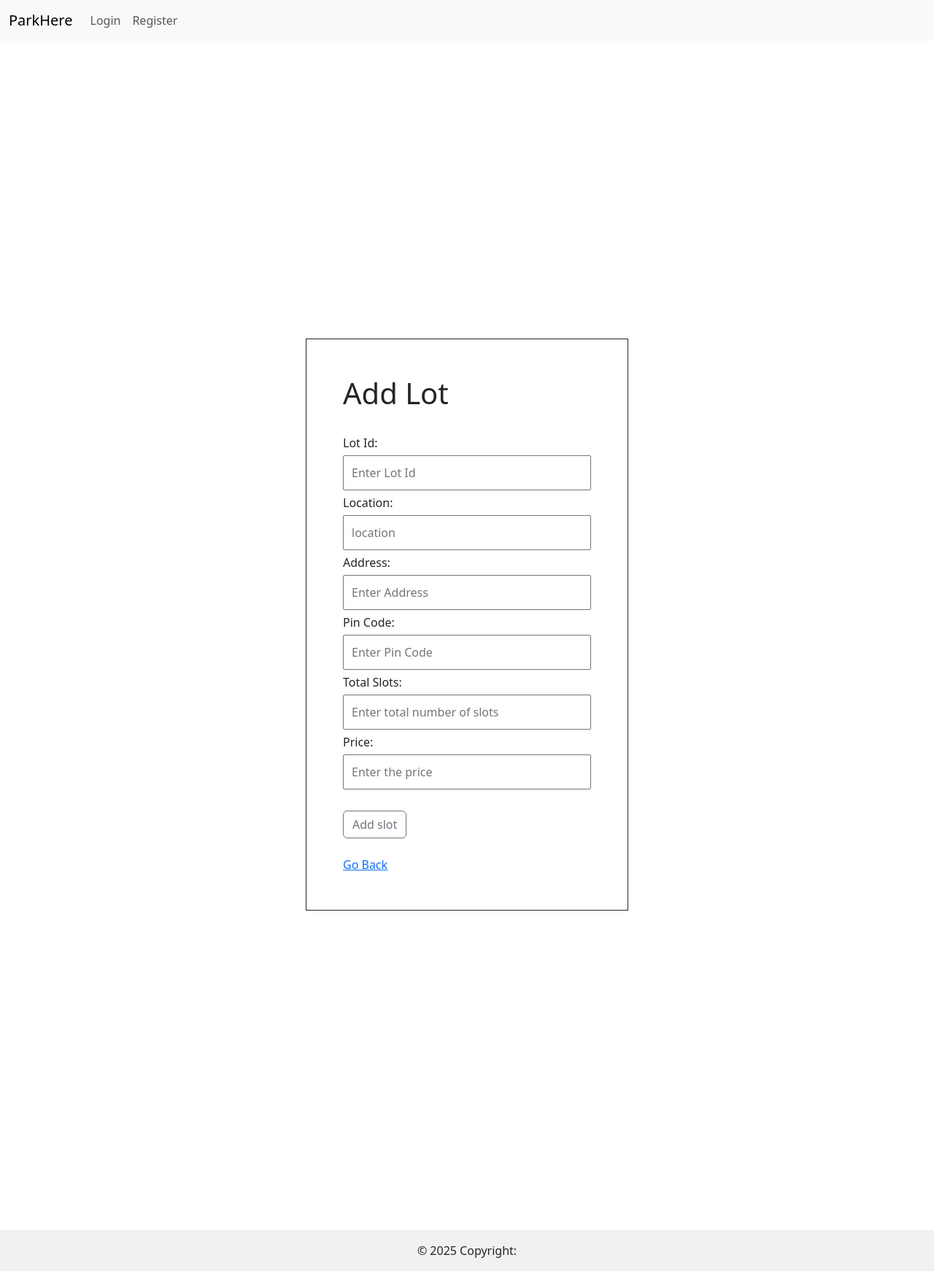
After one commit to 24f2007245/VehicleParkingWebApplication, a Flask app: page /add_lot in a window 1280 px wide. The commit adds this page. Shown: the whole page at 73% size. Run offline with Flask 3, Linux system fonts and the light colour scheme.

Commit message:
milestone done

```diff
--- a/app.py
+++ b/app.py
@@ -1,56 +1,32 @@
 from flask import Flask,render_template, request
-from flask_sqlalchemy import SQLAlchemy
+
+from controller.models import db
 
 app = Flask(__name__)
 app.config['SQLALCHEMY_DATABASE_URI'] = 'sqlite:///project.db'
-db = SQLAlchemy()
+SQLALCHEMY_TRACK_MODIFICATIONS = False
+app.config['SECRET_KEY'] ='this_is_my_secret_key'
+
 db.init_app(app)
 
 def create_tables():
     with app.app_context():
         db.create_all()
+        admin = UserData.query.filter_by(roles='admin').first()
+        if not admin:
+            admin = UserData(
+                user_name = 'admin',
+                user_email = 'admin@admin.com',
+                password = 'admin',
+                roles = 'admin'
+            )
+            db.session.add(admin)
+            db.session.commit()
 
-class User(db.Model):
-    # __tablename__ = 'userInMyApplicaiton'
-    email = db.Column(db.String(120), unique=True, nullable=False, primary_key=True)
-    password = db.Column(db.String(200), nullable=False)
-
-@app.route('/')
-def index():
-    return render_template('index.html')
-
-@app.route('/login', methods=['GET', 'POST'])
-def login():
-    if request.method == 'GET':
-        return render_template('login.html')
-    if request.method == 'POST':
-        user_email = request.form['user_email']
-        password = request.form['password']
-
-        user= User.query.filter_by(email=user_email).first()
-
-        if user_email == user.email and password == user.password:
-            return render_template('dashboard.html', user_email=user.email)
-        else:
-            print(f"Login attempt with email: {user_email} and password: {password}")
-            return render_template('login.html', error='Invalid credentials')
-
-
-@app.route('/register', methods=['GET', 'POST'])
-def register():
-    if request.method == 'POST':
-        user_email= request.form['user_email']
-        password = request.form['password']
-        db.session.add(User(email=user_email, password=password))
-        db.session.commit()
-        # Here you would typically save the new user to a database
-        return render_template('login.html', success='Registration successful, please log in.')
-    return render_template('register.html')
-
-@app.route('/dashboard')
-def dashboard():
-    return render_template('dashboard.html')
-
+# class User(db.Model):
+#     email = db.Column(db.String(120), unique=True, nullable=False, primary_key=True)
+#     password = db.Column(db.String(200), nullable=False)
+from controller.all_routes import *
 if __name__ == '__main__':
     create_tables()
     app.run(debug=True)
--- /dev/null
+++ b/controller/all_routes.py
@@ -0,0 +1,115 @@
+from app import app
+
+from flask import render_template, request, flash, redirect, url_for, session
+from controller.models import *
+
+@app.route('/')
+def index():
+    return render_template('index.html')
+
+@app.route('/login', methods=['GET', 'POST'])
+def login():
+    if request.method == 'GET':
+        return render_template('login.html')
+
+    if request.method == 'POST':
+        email = request.form['user_email']
+        password = request.form['password']
+
+              # Fetch user from the database
+        user= UserData.query.filter_by(user_email=email).first()
+
+
+        if not user:
+            flash('Email not registered.', 'error')
+            return redirect(url_for('login'))
+
+
+
+        if password != user.password:
+            flash('Incorrect password.', 'danger')
+            return redirect(url_for('login'))
+
+        session['email'] = user.user_email
+        session['roles'] = user.roles
+
+        if 'admin' in user.roles:
+            return render_template('admin_dashboard.html')
+
+        flash('login successful', 'success')
+        return render_template('dashboard.html')
+
+
+@app.route('/register', methods=['GET', 'POST'])
+def register():
+    if request.method == 'POST':
+        user_name= request.form.get('user_name')
+        user_email= request.form.get('user_email')
+        password = request.form.get('password')
+        vehicle_no = request.form.get('vehicle_no')
+        address = request.form.get('Address')
+        if UserData.query.filter_by(user_email=user_email).first():
+            flash('Email already registered.', 'error')
+            return redirect(url_for('register'))
+        db.session.add(UserData(user_name=user_name, user_email=user_email, password=password,vehicle_no=vehicle_no, address=address))
+        db.session.commit()
+
+        return render_template('login.html', success='Registration successful, please log in.')
+    return render_template('register.html')
+
+@app.route('/dashboard')
+def dashboard():
+    if 'email' not in session:
+        flash('Please login to access the dashboard.', 'warning')
+        return redirect(url_for('login'))
+
+    if 'roles' in session and 'admin' in session['roles']:
+        return render_template('admin_dashboard.html')
+
+    return render_template('dashboard.html')
+
+@app.route('/registered_users')
+def registered_users():
+    return render_template('registered_users.html',usersdata=UserData.query.all())
+
+@app.route('/add_lot', methods=['GET', 'POST'])
+def add_lot():
+    if request.method == 'POST':
+        id = request.form.get('id')
+        location = request.form.get('location')
+        total_slots = request.form.get('total_slots')
+        pin_code = request.form.get('pin_code')
+        price = request.form.get('price')
+        address = request.form.get('address')
+
+        # Convert data types (important!)
+        try:
+            total_slots = int(total_slots) if total_slots else 0
+            price = float(price) if price else 0.0
+        except ValueError:
+            flash("Invalid input for slots or price", "error")
+            return redirect(url_for('add_lot'))
+
+        if ParkingLot.query.filter_by(id=id).first():
+            flash('Parking lot already exists.', 'error')
+            return redirect(url_for('add_lot'))
+
+        new_lot = ParkingLot(id=id, location=location, total_slots=total_slots,
+                             pin_code=pin_code, price=price, address=address)
+        db.session.add(new_lot)
+        db.session.commit()
+
+        flash('Parking lot added successfully.', 'success')
+        return redirect(url_for('add_lot'))  # Or redirect to another page
+    return render_template('add_lot.html')
+
+@app.route('/go_add_lot')
+def go_add_lot():
+    return render_template('add_lot.html')
+
+@app.route('/logout')
+def logout():
+    session.pop('email', None)
+    session.pop('roles', None)
+    flash('You have been logged out.', 'success')
+    return redirect(url_for('login'))
--- /dev/null
+++ b/static/style.css
@@ -0,0 +1,56 @@
+* {
+    margin: 0;
+    padding: 0;
+}
+
+#login {
+    display: flex;
+    justify-content: center;
+    align-items: center;
+    height: 100vh;
+}
+#add_lot {
+    display: flex;
+    justify-content: center;
+    align-items: center;
+    height: 200vh;
+}
+
+.box {
+    padding: 50px;
+    border: 1px, solid;
+
+}
+
+#register {
+    display: flex;
+    justify-content: center;
+    align-items: center;
+    height: 120vh;
+}
+
+input {
+    width: 100%;
+    padding: 10px;
+    margin: 5px 0;
+    box-sizing: border-box;
+}
+
+button {
+    padding: 3px 10px;
+    cursor: pointer;
+}
+
+
+@media (max-width: 768px) {
+
+    #login_box,
+    #register_box {
+        border: none;
+    }
+}
+
+.container {
+    width: 80%;
+    justify-content: center;
+}
--- /dev/null
+++ b/templates/add_lot.html
@@ -0,0 +1,39 @@
+{% extends 'base.html' %}
+
+{% block title %} Add Lot {% endblock %}
+
+{% block content %}
+
+    <div id="add_lot">
+        <div class="box">
+            <h1>Add Lot</h1><br>
+            <form action="/add_lot" method="post">
+                <label for="id">Lot Id:</label>
+                <input type="text" name="id" id="id" placeholder="Enter Lot Id" required>
+                <br>
+                <label for="location">Location:</label>
+                <input type="text" id="location" name="location"placeholder="location" required>
+                <br>
+
+                <label for="address">Address:</label>
+                <input type="text" id="address" name="address" placeholder="Enter Address" required>
+                <br>
+
+                <label for="pin_code">Pin Code:</label>
+                <input type="text" id="pin_code" name="pin_code" placeholder="Enter Pin Code" ><br>
+
+                <label for="total_slots">Total Slots:</label>
+                <input type="text" id="total_slots" name="total_slots" placeholder="Enter total number of slots" ><br>
+
+                <label for="vehicle_no">Price:</label>
+                <input type="text" id="price" name="price" placeholder="Enter the price" ><br><br>
+
+                <button type="submit" class="btn btn-outline-secondary">Add slot</button>
+
+            </form>
+            <br>
+            <a href="/dashboard">Go Back</a>
+        </div>
+    </div>
+
+{% endblock %}
--- /dev/null
+++ b/templates/base.html
@@ -0,0 +1,54 @@
+<!DOCTYPE html>
+<html lang="en">
+
+<head>
+    <meta charset="UTF-8">
+    <title>{% block title %}
+
+        {% endblock %}</title>
+
+    <meta name="viewport" content="width=device-width, initial-scale=1.0">
+    <link href="https://cdn.jsdelivr.net/npm/bootstrap@5.3.7/dist/css/bootstrap.min.css" rel="stylesheet"
+        integrity="sha384-LN+7fdVzj6u52u30Kp6M/trliBMCMKTyK833zpbD+pXdCLuTusPj697FH4R/5mcr" crossorigin="anonymous">
+
+    <link rel="stylesheet" href="{{ url_for('static', filename='style.css') }}">
+
+</head>
+
+<body>
+
+    {% include 'nav.html' %}
+
+
+    {%with message= get_flashed_messages(with_categories=true) %}
+    {% if message %}
+    {% for category, m in message %}
+    <div class="alert alert-warning alert-dismissible fade show" role="alert">
+        {{m}}
+        <button type="button" class="btn-close" data-bs-dismiss="alert" aria-label="Close"></button>
+    </div>
+    {% endfor %}
+    {% endif %}
+    {%endwith%}
+
+
+
+    {% block slides %} {%endblock %}
+    {% block content %} {% endblock %}
+    {% block secontent %} {% endblock %}
+
+    <footer>
+        <div class="text-center p-3" style="background-color: #f1f1f1; margin-top: 30px;">
+            © 2025 Copyright:
+        </div>
+    </footer>
+
+</body>
+<script src="https://cdn.jsdelivr.net/npm/@popperjs/core@2.11.8/dist/umd/popper.min.js"
+    integrity="sha384-I7E8VVD/ismYTF4hNIPjVp/Zjvgyol6VFvRkX/vR+Vc4jQkC+hVqc2pM8ODewa9r"
+    crossorigin="anonymous"></script>
+<script src="https://cdn.jsdelivr.net/npm/bootstrap@5.3.7/dist/js/bootstrap.min.js"
+    integrity="sha384-7qAoOXltbVP82dhxHAUje59V5r2YsVfBafyUDxEdApLPmcdhBPg1DKg1ERo0BZlK"
+    crossorigin="anonymous"></script>
+
+</html>
--- /dev/null
+++ b/templates/nav.html
@@ -0,0 +1,55 @@
+  <nav class="navbar navbar-expand-lg bg-body-tertiary">
+        <div class="container-fluid">
+            <a class="navbar-brand" href="/">ParkHere</a>
+            <button class="navbar-toggler" type="button" data-bs-toggle="collapse"
+                data-bs-target="#navbarSupportedContent" aria-controls="navbarSupportedContent" aria-expanded="false"
+                aria-label="Toggle navigation">
+                <span class="navbar-toggler-icon"></span>
+            </button>
+            <div class="collapse navbar-collapse" id="navbarSupportedContent">
+                <ul class="navbar-nav me-auto mb-2 mb-lg-0">
+                    {% if session.get('email') %}
+                     {%if 'admin' in session.get('roles')%}
+
+                    <li class="nav-item">
+                        <a class="nav-link" aria-current="page" href="/registered_users">Users</a>
+
+                    </li>
+                    <li class="nav-item">
+                        <a class="nav-link" aria-current="page" href="#">Search</a>
+
+                    </li>
+                    {%else%}
+                        {%endif%}
+
+                    <li class="nav-item">
+                        <a class="nav-link" aria-current="page" href="/dashboard">Home</a>
+
+                    </li>
+                    <li class="nav-item">
+                        <a class="nav-link" aria-current="page" href="#">Summary</a>
+
+                    </li>
+                    <li class="nav-item">
+                        <a class="nav-link" aria-current="page" href="#">Edit Profile</a>
+
+                    </li>
+                    <li class="nav-item">
+                        <a class="nav-link" aria-current="page" href="#">{{session.get('email')}}</a>
+                    </li>
+                    <li class="nav-item">
+                        <a class="nav-link" aria-current="page" href="/logout">Logout</a>
+                    </li>
+
+                    {% else %}
+                    <li class="nav-item">
+                        <a class="nav-link" aria-current="page" href="/login">Login</a>
+                    </li>
+                    <li class="nav-item">
+                        <a class="nav-link" href="/register">Register</a>
+                    </li>
+                    {% endif %}
+                </ul>
+            </div>
+        </div>
+    </nav>
```
Also changed, not shown: controller/models.py (added, +42 -0 lines), templates/admin_dashboard.html (added, +12 -0 lines), templates/dashboard.html (+74 -11 lines), templates/index.html (+69 -66 lines), templates/login.html (+6 -6 lines), templates/register.html (+15 -8 lines), templates/registered_users.html (added, +37 -0 lines), instance/project.db, static/image1.jpg (added).
